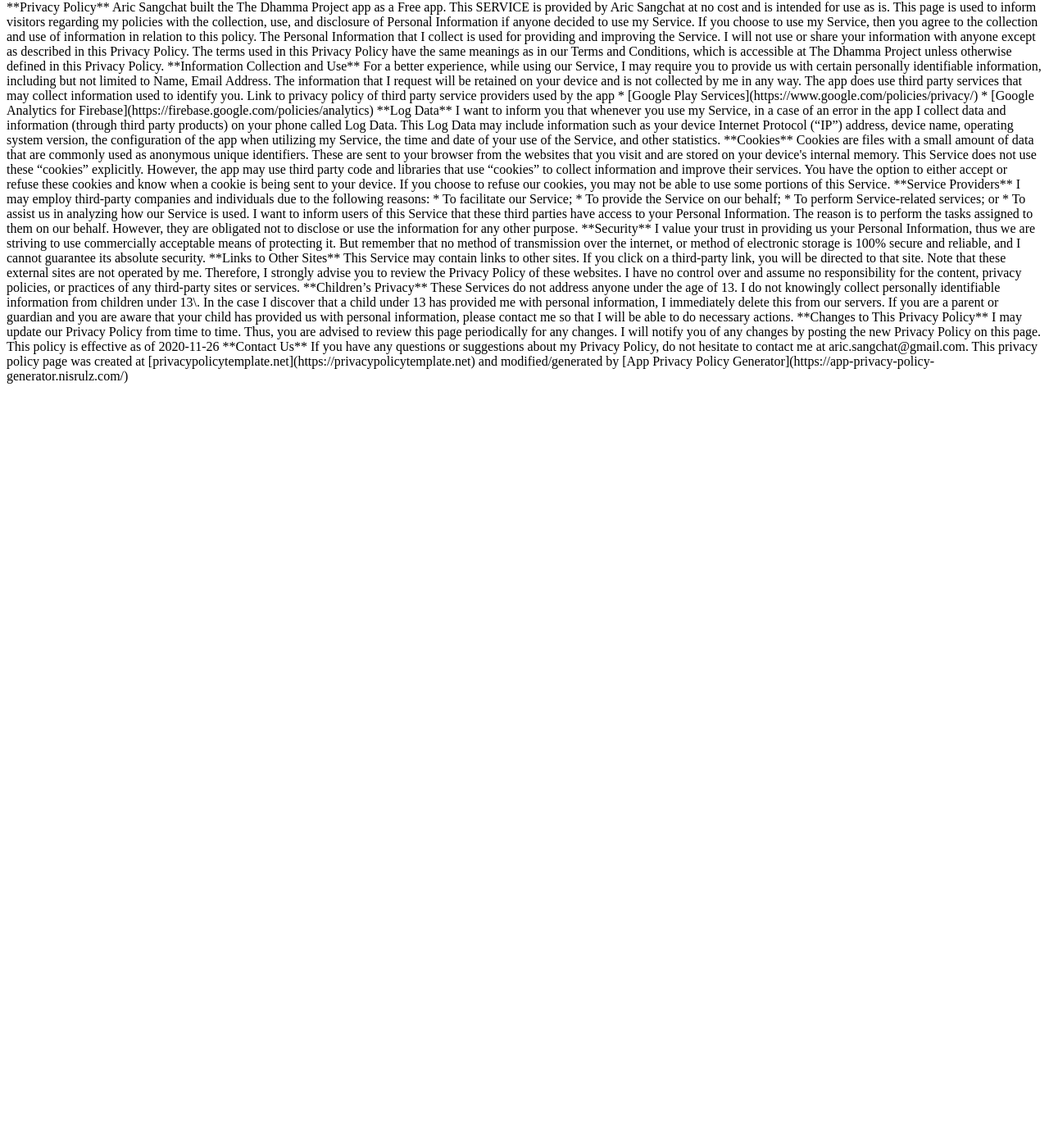
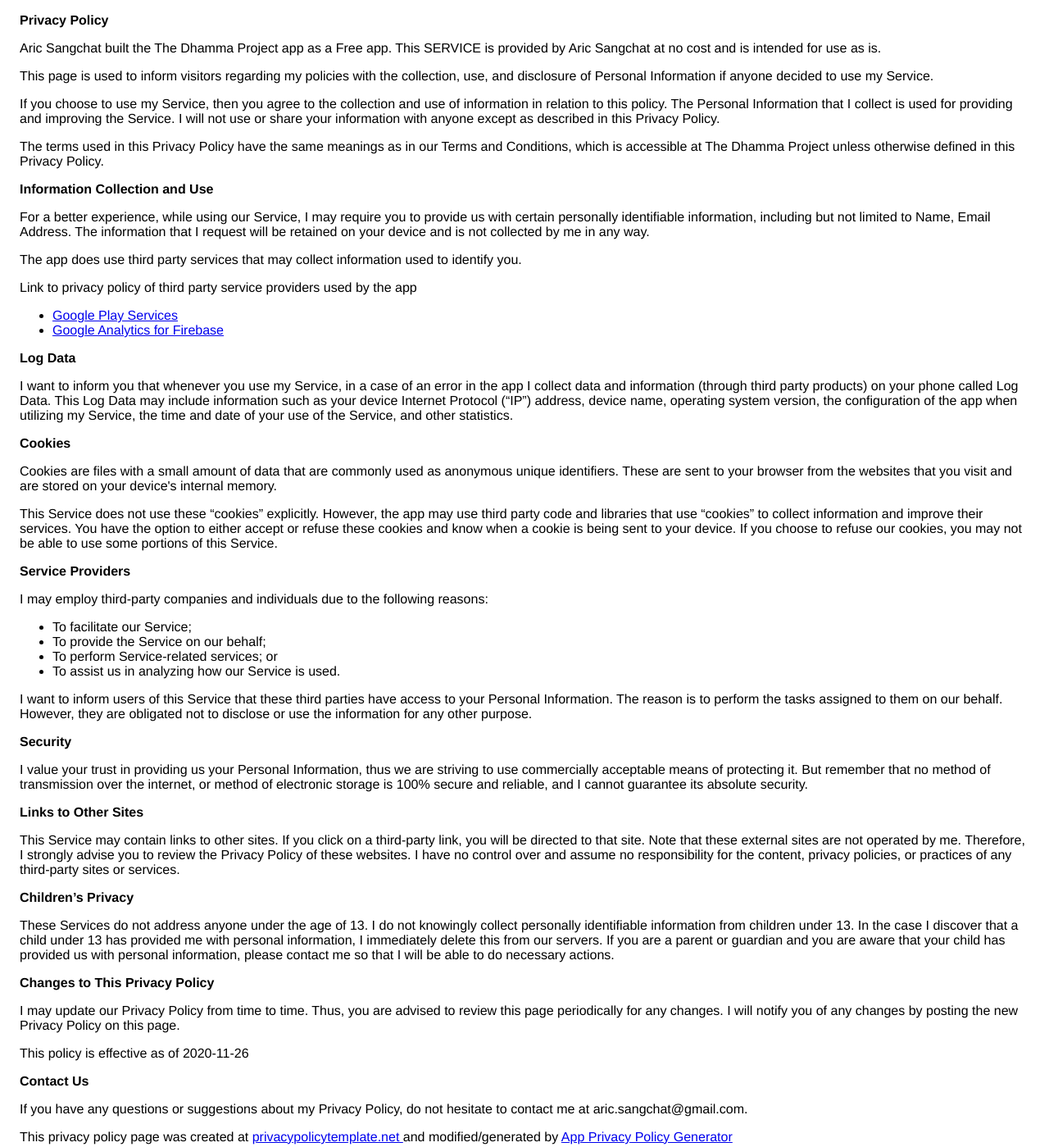
Before and after one commit to aricsangchat/aricsangchat.github.io, a plain HTML site: page index.html in a window 1280 px wide. Shown: the part 8-1407 px from the top of the page at 82% size. Before the commit the page ends 800 px from the top, so only its background shows below. Drawn offline with Linux system fonts and the light colour scheme.

Commit message:
dhamma project privacy policy

```diff
--- a/index.html
+++ b/index.html
@@ -1,65 +1,109 @@
-**Privacy Policy**
-
-Aric Sangchat built the The Dhamma Project app as a Free app. This SERVICE is provided by Aric Sangchat at no cost and is intended for use as is.
-
-This page is used to inform visitors regarding my policies with the collection, use, and disclosure of Personal Information if anyone decided to use my Service.
-
-If you choose to use my Service, then you agree to the collection and use of information in relation to this policy. The Personal Information that I collect is used for providing and improving the Service. I will not use or share your information with anyone except as described in this Privacy Policy.
-
-The terms used in this Privacy Policy have the same meanings as in our Terms and Conditions, which is accessible at The Dhamma Project unless otherwise defined in this Privacy Policy.
-
-**Information Collection and Use**
-
-For a better experience, while using our Service, I may require you to provide us with certain personally identifiable information, including but not limited to Name, Email Address. The information that I request will be retained on your device and is not collected by me in any way.
-
-The app does use third party services that may collect information used to identify you.
-
-Link to privacy policy of third party service providers used by the app
-
-*   [Google Play Services](https://www.google.com/policies/privacy/)
-*   [Google Analytics for Firebase](https://firebase.google.com/policies/analytics)
-
-**Log Data**
-
-I want to inform you that whenever you use my Service, in a case of an error in the app I collect data and information (through third party products) on your phone called Log Data. This Log Data may include information such as your device Internet Protocol (“IP”) address, device name, operating system version, the configuration of the app when utilizing my Service, the time and date of your use of the Service, and other statistics.
-
-**Cookies**
-
-Cookies are files with a small amount of data that are commonly used as anonymous unique identifiers. These are sent to your browser from the websites that you visit and are stored on your device's internal memory.
-
-This Service does not use these “cookies” explicitly. However, the app may use third party code and libraries that use “cookies” to collect information and improve their services. You have the option to either accept or refuse these cookies and know when a cookie is being sent to your device. If you choose to refuse our cookies, you may not be able to use some portions of this Service.
-
-**Service Providers**
-
-I may employ third-party companies and individuals due to the following reasons:
-
-*   To facilitate our Service;
-*   To provide the Service on our behalf;
-*   To perform Service-related services; or
-*   To assist us in analyzing how our Service is used.
-
-I want to inform users of this Service that these third parties have access to your Personal Information. The reason is to perform the tasks assigned to them on our behalf. However, they are obligated not to disclose or use the information for any other purpose.
-
-**Security**
-
-I value your trust in providing us your Personal Information, thus we are striving to use commercially acceptable means of protecting it. But remember that no method of transmission over the internet, or method of electronic storage is 100% secure and reliable, and I cannot guarantee its absolute security.
-
-**Links to Other Sites**
-
-This Service may contain links to other sites. If you click on a third-party link, you will be directed to that site. Note that these external sites are not operated by me. Therefore, I strongly advise you to review the Privacy Policy of these websites. I have no control over and assume no responsibility for the content, privacy policies, or practices of any third-party sites or services.
-
-**Children’s Privacy**
-
-These Services do not address anyone under the age of 13. I do not knowingly collect personally identifiable information from children under 13\. In the case I discover that a child under 13 has provided me with personal information, I immediately delete this from our servers. If you are a parent or guardian and you are aware that your child has provided us with personal information, please contact me so that I will be able to do necessary actions.
-
-**Changes to This Privacy Policy**
-
-I may update our Privacy Policy from time to time. Thus, you are advised to review this page periodically for any changes. I will notify you of any changes by posting the new Privacy Policy on this page.
-
-This policy is effective as of 2020-11-26
-
-**Contact Us**
-
-If you have any questions or suggestions about my Privacy Policy, do not hesitate to contact me at aric.sangchat@gmail.com.
-
-This privacy policy page was created at [privacypolicytemplate.net](https://privacypolicytemplate.net) and modified/generated by [App Privacy Policy Generator](https://app-privacy-policy-generator.nisrulz.com/)
+<!DOCTYPE html>
+    <html>
+    <head>
+      <meta charset='utf-8'>
+      <meta name='viewport' content='width=device-width'>
+      <title>Privacy Policy</title>
+      <style> body { font-family: 'Helvetica Neue', Helvetica, Arial, sans-serif; padding:1em; } </style>
+    </head>
+    <body>
+    <strong>Privacy Policy</strong> <p>
+                  Aric Sangchat built the The Dhamma Project app as
+                  a Free app. This SERVICE is provided by
+                  Aric Sangchat at no cost and is intended for use as
+                  is.
+                </p> <p>
+                  This page is used to inform visitors regarding my
+                  policies with the collection, use, and disclosure of Personal
+                  Information if anyone decided to use my Service.
+                </p> <p>
+                  If you choose to use my Service, then you agree to
+                  the collection and use of information in relation to this
+                  policy. The Personal Information that I collect is
+                  used for providing and improving the Service. I will not use or share your information with
+                  anyone except as described in this Privacy Policy.
+                </p> <p>
+                  The terms used in this Privacy Policy have the same meanings
+                  as in our Terms and Conditions, which is accessible at
+                  The Dhamma Project unless otherwise defined in this Privacy Policy.
+                </p> <p><strong>Information Collection and Use</strong></p> <p>
+                  For a better experience, while using our Service, I
+                  may require you to provide us with certain personally
+                  identifiable information, including but not limited to Name, Email Address. The information that
+                  I request will be retained on your device and is not collected by me in any way.
+                </p> <div><p>
+                    The app does use third party services that may collect
+                    information used to identify you.
+                  </p> <p>
+                    Link to privacy policy of third party service providers used
+                    by the app
+                  </p> <ul><li><a href="https://www.google.com/policies/privacy/" target="_blank" rel="noopener noreferrer">Google Play Services</a></li><!----><li><a href="https://firebase.google.com/policies/analytics" target="_blank" rel="noopener noreferrer">Google Analytics for Firebase</a></li><!----><!----><!----><!----><!----><!----><!----><!----><!----><!----><!----><!----><!----><!----><!----><!----><!----><!----><!----><!----><!----><!----></ul></div> <p><strong>Log Data</strong></p> <p>
+                  I want to inform you that whenever you
+                  use my Service, in a case of an error in the app
+                  I collect data and information (through third party
+                  products) on your phone called Log Data. This Log Data may
+                  include information such as your device Internet Protocol
+                  (“IP”) address, device name, operating system version, the
+                  configuration of the app when utilizing my Service,
+                  the time and date of your use of the Service, and other
+                  statistics.
+                </p> <p><strong>Cookies</strong></p> <p>
+                  Cookies are files with a small amount of data that are
+                  commonly used as anonymous unique identifiers. These are sent
+                  to your browser from the websites that you visit and are
+                  stored on your device's internal memory.
+                </p> <p>
+                  This Service does not use these “cookies” explicitly. However,
+                  the app may use third party code and libraries that use
+                  “cookies” to collect information and improve their services.
+                  You have the option to either accept or refuse these cookies
+                  and know when a cookie is being sent to your device. If you
+                  choose to refuse our cookies, you may not be able to use some
+                  portions of this Service.
+                </p> <p><strong>Service Providers</strong></p> <p>
+                  I may employ third-party companies and
+                  individuals due to the following reasons:
+                </p> <ul><li>To facilitate our Service;</li> <li>To provide the Service on our behalf;</li> <li>To perform Service-related services; or</li> <li>To assist us in analyzing how our Service is used.</li></ul> <p>
+                  I want to inform users of this Service
+                  that these third parties have access to your Personal
+                  Information. The reason is to perform the tasks assigned to
+                  them on our behalf. However, they are obligated not to
+                  disclose or use the information for any other purpose.
+                </p> <p><strong>Security</strong></p> <p>
+                  I value your trust in providing us your
+                  Personal Information, thus we are striving to use commercially
+                  acceptable means of protecting it. But remember that no method
+                  of transmission over the internet, or method of electronic
+                  storage is 100% secure and reliable, and I cannot
+                  guarantee its absolute security.
+                </p> <p><strong>Links to Other Sites</strong></p> <p>
+                  This Service may contain links to other sites. If you click on
+                  a third-party link, you will be directed to that site. Note
+                  that these external sites are not operated by me.
+                  Therefore, I strongly advise you to review the
+                  Privacy Policy of these websites. I have
+                  no control over and assume no responsibility for the content,
+                  privacy policies, or practices of any third-party sites or
+                  services.
+                </p> <p><strong>Children’s Privacy</strong></p> <p>
+                  These Services do not address anyone under the age of 13.
+                  I do not knowingly collect personally
+                  identifiable information from children under 13. In the case
+                  I discover that a child under 13 has provided
+                  me with personal information, I immediately
+                  delete this from our servers. If you are a parent or guardian
+                  and you are aware that your child has provided us with
+                  personal information, please contact me so that
+                  I will be able to do necessary actions.
+                </p> <p><strong>Changes to This Privacy Policy</strong></p> <p>
+                  I may update our Privacy Policy from
+                  time to time. Thus, you are advised to review this page
+                  periodically for any changes. I will
+                  notify you of any changes by posting the new Privacy Policy on
+                  this page.
+                </p> <p>This policy is effective as of 2020-11-26</p> <p><strong>Contact Us</strong></p> <p>
+                  If you have any questions or suggestions about my
+                  Privacy Policy, do not hesitate to contact me at aric.sangchat@gmail.com.
+                </p> <p>This privacy policy page was created at <a href="https://privacypolicytemplate.net" target="_blank" rel="noopener noreferrer">privacypolicytemplate.net </a>and modified/generated by <a href="https://app-privacy-policy-generator.nisrulz.com/" target="_blank" rel="noopener noreferrer">App Privacy Policy Generator</a></p>
+    </body>
+    </html>
```
